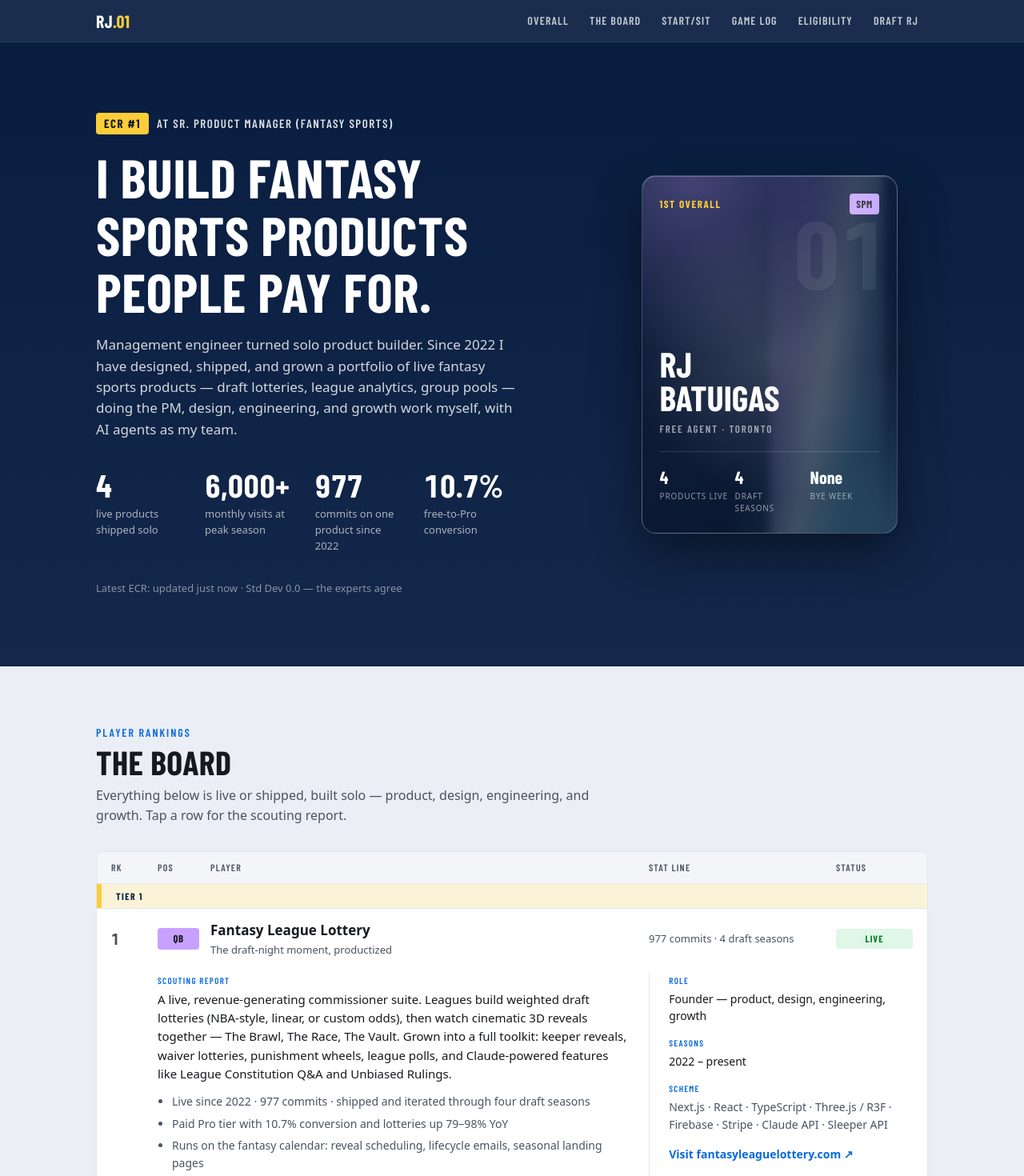
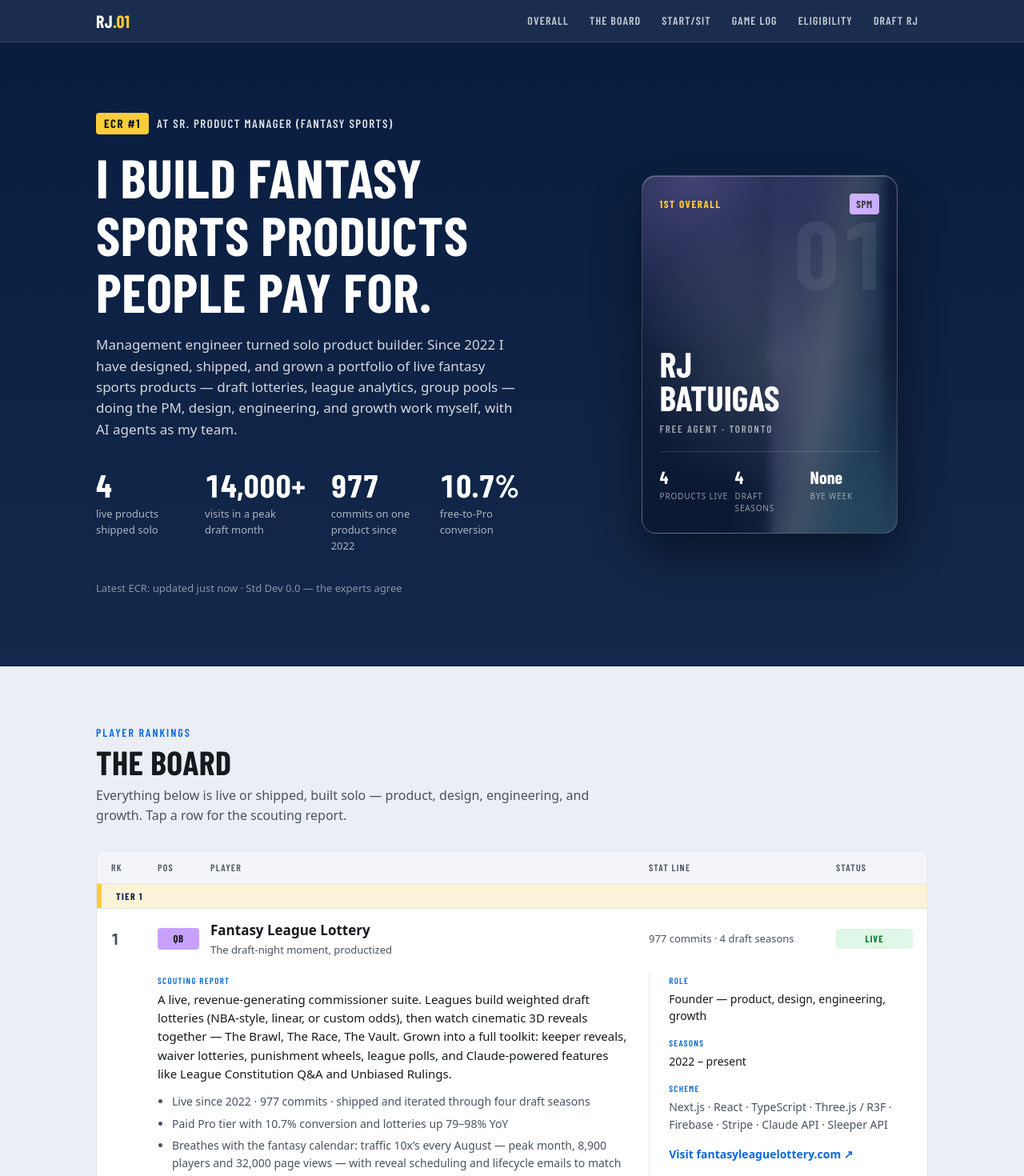
Before and after one commit to ManagementEngineer/portfolio, a React (Vite) app: page / in a window 1280 px wide. Shown: the top 1470 px of the page at 80% size. Built offline with nearby package versions, Linux system fonts and the light colour scheme; a web font is replaced by a local one.

Commit message:
Update traffic stats with GA4-verified numbers
Peak draft month: 8,921 users / 14,415 sessions / 32,132 page views
(Aug 2024). Replaces the stale 6,000/mo resume figure.

Co-Authored-By: Claude Fable 5 <noreply@anthropic.com>

```diff
--- a/src/data/profile.ts
+++ b/src/data/profile.ts
@@ -18,11 +18,12 @@ export const profile = {
 
 export type Stat = { value: string; label: string; note?: string }
 
-// Headline numbers for the hero. TODO(RJ): sanity-check before publishing —
-// these come from the FLL strategic roadmap and 2023 resume.
+// Headline numbers for the hero. Traffic verified against GA4 (Aug 2026):
+// peak month Aug 2024 = 8,921 users / 14,415 sessions / 32,132 page views.
+// TODO(RJ): 10.7% conversion is from the FLL roadmap — confirm before publishing.
 export const heroStats: Stat[] = [
   { value: '4', label: 'live products shipped solo' },
-  { value: '6,000+', label: 'monthly visits at peak season' },
+  { value: '14,000+', label: 'visits in a peak draft month' },
   { value: '977', label: 'commits on one product since 2022' },
   { value: '10.7%', label: 'free-to-Pro conversion' },
 ]
@@ -60,7 +61,7 @@ export const projects: Project[] = [
     highlights: [
       'Live since 2022 · 977 commits · shipped and iterated through four draft seasons',
       'Paid Pro tier with 10.7% conversion and lotteries up 79–98% YoY',
-      'Runs on the fantasy calendar: reveal scheduling, lifecycle emails, seasonal landing pages',
+      'Breathes with the fantasy calendar: traffic 10x’s every August — peak month, 8,900 players and 32,000 page views — with reveal scheduling and lifecycle emails to match',
       'AI features in production: constitution Q&A, unbiased dispute rulings, schedule recommendations',
     ],
     role: 'Founder — product, design, engineering, growth',
```
